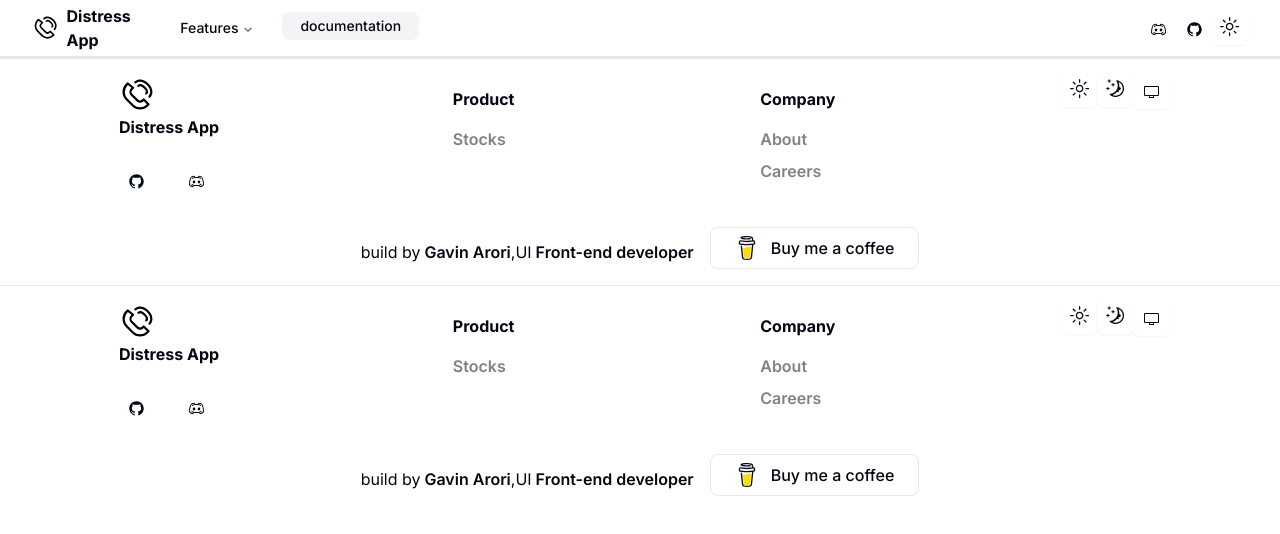
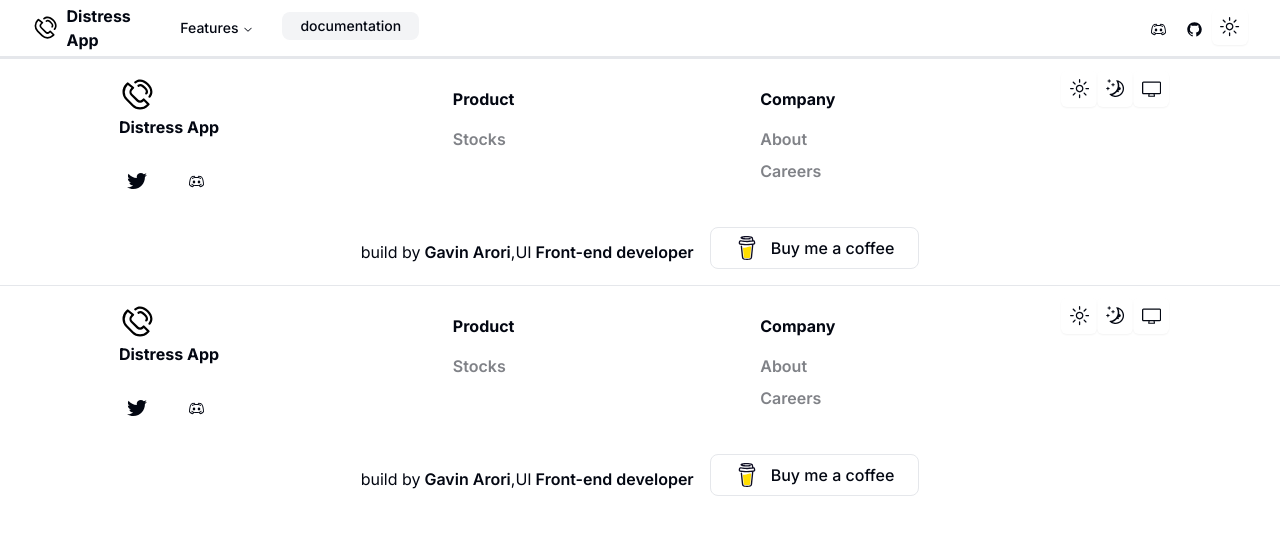
Before and after one commit to gavinarori/new-distress-app, a Next.js app: page /Footer in a window 1280 px wide. Shown: the top 534 px of the page. Built offline with nearby package versions, Linux system fonts and the light colour scheme.

Commit message:
first commit

```diff
--- a/app/Footer/page.tsx
+++ b/app/Footer/page.tsx
@@ -5,12 +5,13 @@
 import { MoonIcon, SunIcon } from "@radix-ui/react-icons";
 import { useTheme } from "next-themes";
 import BuyMeACoffee from '@/app/icons/buymeacoffee'
+import Twitter from '@/app/icons/twitter'
 
 
 function Footer() {
 	const { setTheme } = useTheme();
 	return (
-		<>
+		<div>
 			<div className=" h-1/2 w-full border-t flex md:flex-row flex-col justify-around items-start p-2">
 				<div className="p-2 ">
 					<ul>
@@ -19,16 +20,9 @@
 							<span className="font-bold">Distress App</span>
 						</p>
 						<div className="flex gap-6 pb-1">
-						<a href="" className="inline-flex items-center justify-center rounded-md text-sm font-medium transition-colors focus-visible:outline-none focus-visible:ring-1 focus-visible:ring-ring disabled:pointer-events-none disabled:opacity-50 hover:bg-accent hover:text-accent-foreground h-9 py-2 w-9 px-0">
-                <svg width="15" height="15" viewBox="0 0 15 15"
-                fill="none"
-                xmlns="http://www.w3.org/2000/svg">
-                    <path d="M7.49933 0.25C3.49635 0.25 0.25 3.49593 0.25 7.50024C0.25 10.703 2.32715 13.4206 5.2081 14.3797C5.57084 14.446 5.70302 14.2222 5.70302 14.0299C5.70302 13.8576 5.69679 13.4019 5.69323 12.797C3.67661 13.235 3.25112 11.825 3.25112 11.825C2.92132 10.9874 2.44599 10.7644 2.44599 10.7644C1.78773 10.3149 2.49584 10.3238 2.49584 10.3238C3.22353 10.375 3.60629 11.0711 3.60629 11.0711C4.25298 12.1788 5.30335 11.8588 5.71638 11.6732C5.78225 11.205 5.96962 10.8854 6.17658 10.7043C4.56675 10.5209 2.87415 9.89918 2.87415 7.12104C2.87415 6.32925 3.15677 5.68257 3.62053 5.17563C3.54576 4.99226 3.29697 4.25521 3.69174 3.25691C3.69174 3.25691 4.30015 3.06196 5.68522 3.99973C6.26337 3.83906 6.8838 3.75895 7.50022 3.75583C8.1162 3.75895 8.73619 3.83906 9.31523 3.99973C10.6994 3.06196 11.3069 3.25691 11.3069 3.25691C11.7026 4.25521 11.4538 4.99226 11.3795 5.17563C11.8441 5.68257 12.1245 6.32925 12.1245 7.12104C12.1245 9.9063 10.4292 10.5192 8.81452 10.6985C9.07444 10.9224 9.30633 11.3648 9.30633 12.0413C9.30633 13.0102 9.29742 13.7922 9.29742 14.0299C9.29742 14.2239 9.42828 14.4496 9.79591 14.3788C12.6746 13.4179 14.75 10.7025 14.75 7.50024C14.75 3.49593 11.5036 0.25 7.49933 0.25Z"
-                    fill="currentColor"
-                    fillRule="evenodd"
-                    clipRule="evenodd">
-                    </path>
-                </svg>
+						<a href=""
+						className="inline-flex items-center justify-center rounded-md text-sm font-medium transition-colors focus-visible:outline-none focus-visible:ring-1 focus-visible:ring-ring disabled:pointer-events-none disabled:opacity-50 hover:bg-accent hover:text-accent-foreground h-9 py-2 w-9 px-0">
+							<Twitter className="w-5 h-5" />
             </a>
 			<a href="" className="inline-flex items-center justify-center rounded-md text-sm font-medium transition-colors focus-visible:outline-none focus-visible:ring-1 focus-visible:ring-ring disabled:pointer-events-none disabled:opacity-50 hover:bg-accent hover:text-accent-foreground h-9 py-2 w-9 px-0">
                     <svg width="15" height="15" viewBox="0 0 15 15"
@@ -72,7 +66,7 @@
 					        <MoonIcon className=" h-[1.2rem] w-[1.2rem]  " onClick={() => setTheme("dark")} />
                         </Button>
 					    <Button variant="outline" size="icon">
-						<svg  onClick={() => setTheme("system")} width="15" height="15" viewBox="0 0 15 15" fill="none" xmlns="http://www.w3.org/2000/svg"><path d="M1 3.25C1 3.11193 1.11193 3 1.25 3H13.75C13.8881 3 14 3.11193 14 3.25V10.75C14 10.8881 13.8881 11 13.75 11H1.25C1.11193 11 1 10.8881 1 10.75V3.25ZM1.25 2C0.559643 2 0 2.55964 0 3.25V10.75C0 11.4404 0.559644 12 1.25 12H5.07341L4.82991 13.2986C4.76645 13.6371 5.02612 13.95 5.37049 13.95H9.62951C9.97389 13.95 10.2336 13.6371 10.1701 13.2986L9.92659 12H13.75C14.4404 12 15 11.4404 15 10.75V3.25C15 2.55964 14.4404 2 13.75 2H1.25ZM9.01091 12H5.98909L5.79222 13.05H9.20778L9.01091 12Z" fill="currentColor" fillRule="evenodd" clipRule="evenodd"></path></svg>
+						<svg  onClick={() => setTheme("system")} className="h-[1.2rem] w-[1.2rem] " viewBox="0 0 15 15" fill="none" xmlns="http://www.w3.org/2000/svg"><path d="M1 3.25C1 3.11193 1.11193 3 1.25 3H13.75C13.8881 3 14 3.11193 14 3.25V10.75C14 10.8881 13.8881 11 13.75 11H1.25C1.11193 11 1 10.8881 1 10.75V3.25ZM1.25 2C0.559643 2 0 2.55964 0 3.25V10.75C0 11.4404 0.559644 12 1.25 12H5.07341L4.82991 13.2986C4.76645 13.6371 5.02612 13.95 5.37049 13.95H9.62951C9.97389 13.95 10.2336 13.6371 10.1701 13.2986L9.92659 12H13.75C14.4404 12 15 11.4404 15 10.75V3.25C15 2.55964 14.4404 2 13.75 2H1.25ZM9.01091 12H5.98909L5.79222 13.05H9.20778L9.01091 12Z" fill="currentColor" fillRule="evenodd" clipRule="evenodd"></path></svg>
                         </Button>
 						</div>
 				</div>
@@ -106,7 +100,7 @@
             <p className="font-medium  flex-row">Buy me a coffee</p>
           </a>
 			</div>
-		</>
+		</div>
 	);
 }
 
--- /dev/null
+++ b/app/icons/twitter.tsx
@@ -0,0 +1,14 @@
+export default function Twitter({ className }: { className?: string }) {
+    return (
+      <svg
+        xmlns="http://www.w3.org/2000/svg"
+        viewBox="0 0 248 204"
+        className={className}
+      >
+        <path
+          fill="currentColor"
+          d="M221.95 51.29c.15 2.17.15 4.34.15 6.53 0 66.73-50.8 143.69-143.69 143.69v-.04c-27.44.04-54.31-7.82-77.41-22.64 3.99.48 8 .72 12.02.73 22.74.02 44.83-7.61 62.72-21.66-21.61-.41-40.56-14.5-47.18-35.07 7.57 1.46 15.37 1.16 22.8-.87-23.56-4.76-40.51-25.46-40.51-49.5v-.64c7.02 3.91 14.88 6.08 22.92 6.32C11.58 63.31 4.74 33.79 18.14 10.71c25.64 31.55 63.47 50.73 104.08 52.76-4.07-17.54 1.49-35.92 14.61-48.25 20.34-19.12 52.33-18.14 71.45 2.19 11.31-2.23 22.15-6.38 32.07-12.26-3.77 11.69-11.66 21.62-22.2 27.93 10.01-1.18 19.79-3.86 29-7.95-6.78 10.16-15.32 19.01-25.2 26.16z"
+        />
+      </svg>
+    );
+  }
--- a/package.json
+++ b/package.json
@@ -16,6 +16,7 @@
     "@radix-ui/react-slot": "^1.0.2",
     "class-variance-authority": "^0.7.0",
     "clsx": "^2.0.0",
+    "framer-motion": "^10.16.4",
     "next": "latest",
     "next-themes": "^0.2.1",
     "react": "latest",
```
Also changed, not shown: app/forms/page.tsx (added), app/modal/page.tsx (added), 1 other file (tests, documents, lock files or other folders).
